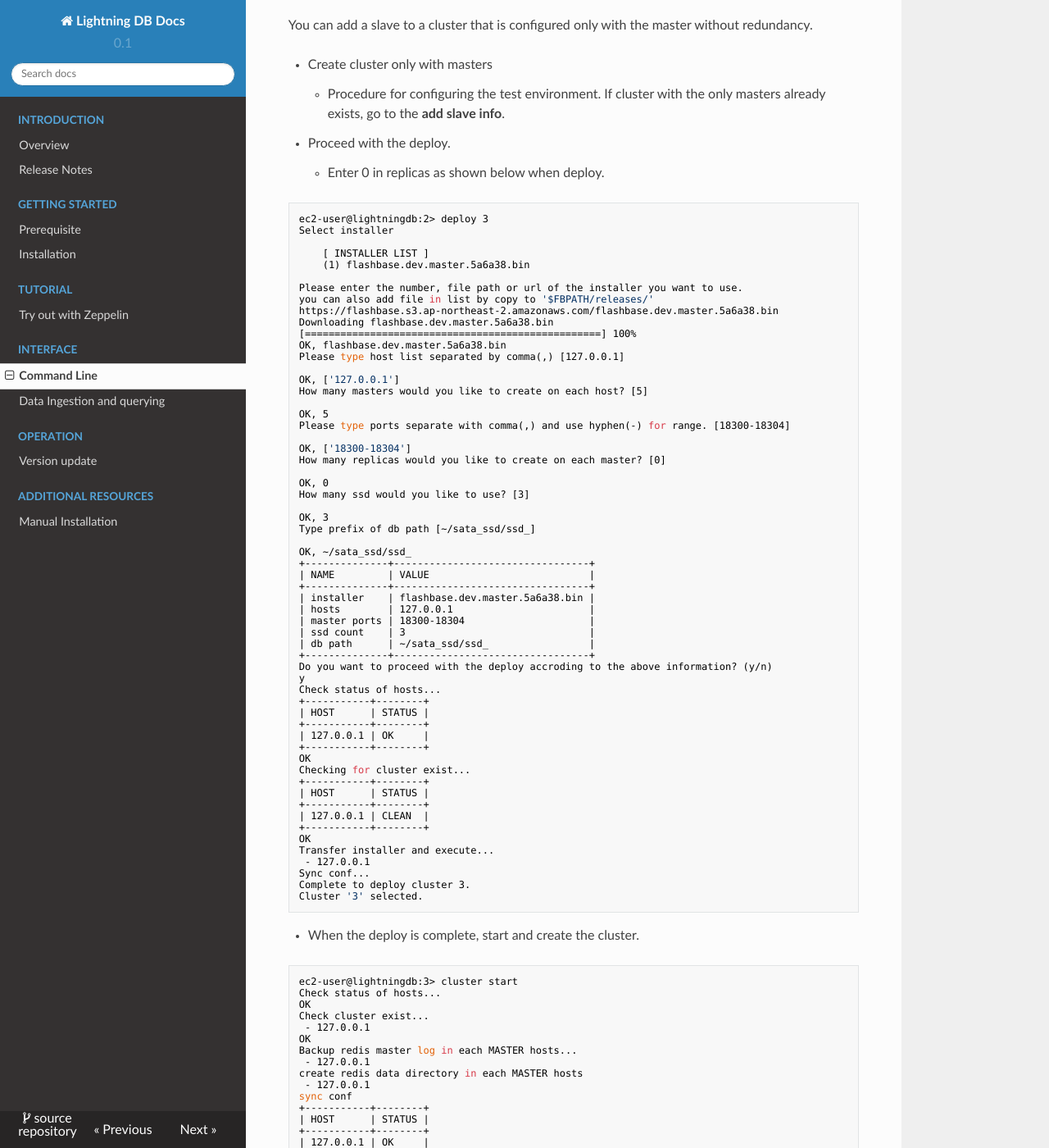
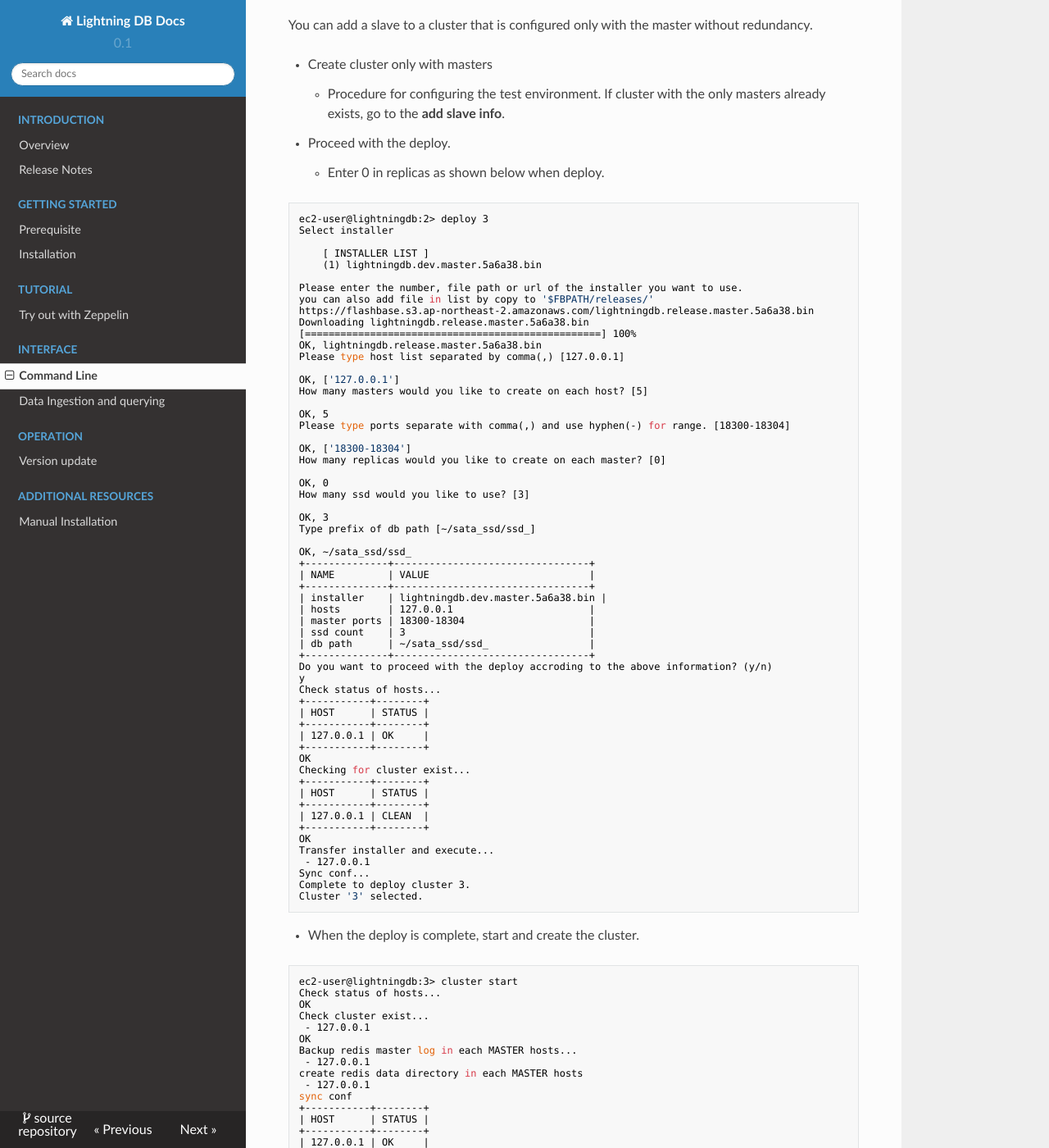
Before and after one commit to mnms/docs, an MkDocs documentation site: the page built from docs/command-line-interface.md, in a window 1280 px wide and 1400 px high, scrolled down 6046 px. Shown: the whole window at 82% size. Built offline with MkDocs 1.6.1, drawn with Linux system fonts in a browser that asks for light colours; nearby versions of some CDN libraries.

```diff
--- a/docs/command-line-interface.md
+++ b/docs/command-line-interface.md
@@ -356,14 +356,14 @@ ec2-user@lightningdb:2> deploy 3
 Select installer
 
     [ INSTALLER LIST ]
-    (1) flashbase.dev.master.5a6a38.bin
+    (1) lightningdb.dev.master.5a6a38.bin
 
 Please enter the number, file path or url of the installer you want to use.
 you can also add file in list by copy to '$FBPATH/releases/'
-https://flashbase.s3.ap-northeast-2.amazonaws.com/flashbase.dev.master.5a6a38.bin
-Downloading flashbase.dev.master.5a6a38.bin
+https://flashbase.s3.ap-northeast-2.amazonaws.com/lightningdb.release.master.5a6a38.bin
+Downloading lightningdb.release.master.5a6a38.bin
 [==================================================] 100%
-OK, flashbase.dev.master.5a6a38.bin
+OK, lightningdb.release.master.5a6a38.bin
 Please type host list separated by comma(,) [127.0.0.1]
 
 OK, ['127.0.0.1']
@@ -385,7 +385,7 @@ OK, ~/sata_ssd/ssd_
 +--------------+---------------------------------+
 | NAME         | VALUE                           |
 +--------------+---------------------------------+
-| installer    | flashbase.dev.master.5a6a38.bin |
+| installer    | lightningdb.dev.master.5a6a38.bin |
 | hosts        | 127.0.0.1                       |
 | master ports | 18300-18304                     |
 | ssd count    | 3                               |
```
Also changed, not shown: docs/data-ingestion-and-querying.md (+1 -1 lines), docs/install-ltcli.md (+1 -1 lines), docs/version-update.md (+2 -2 lines).
